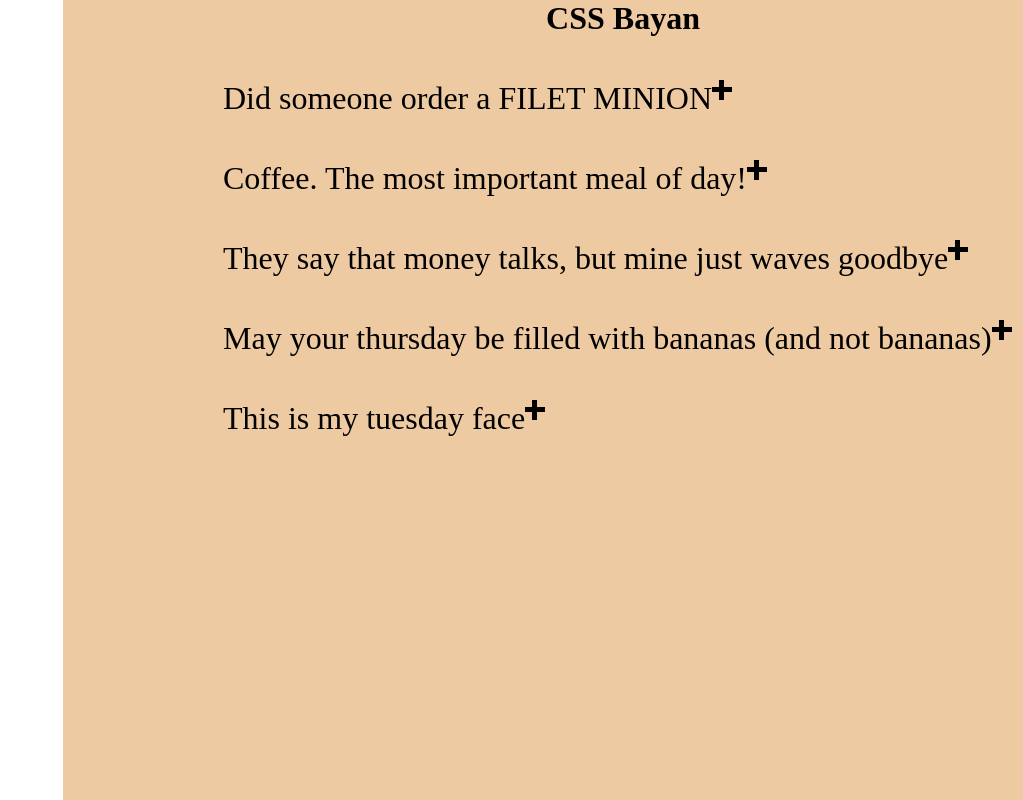
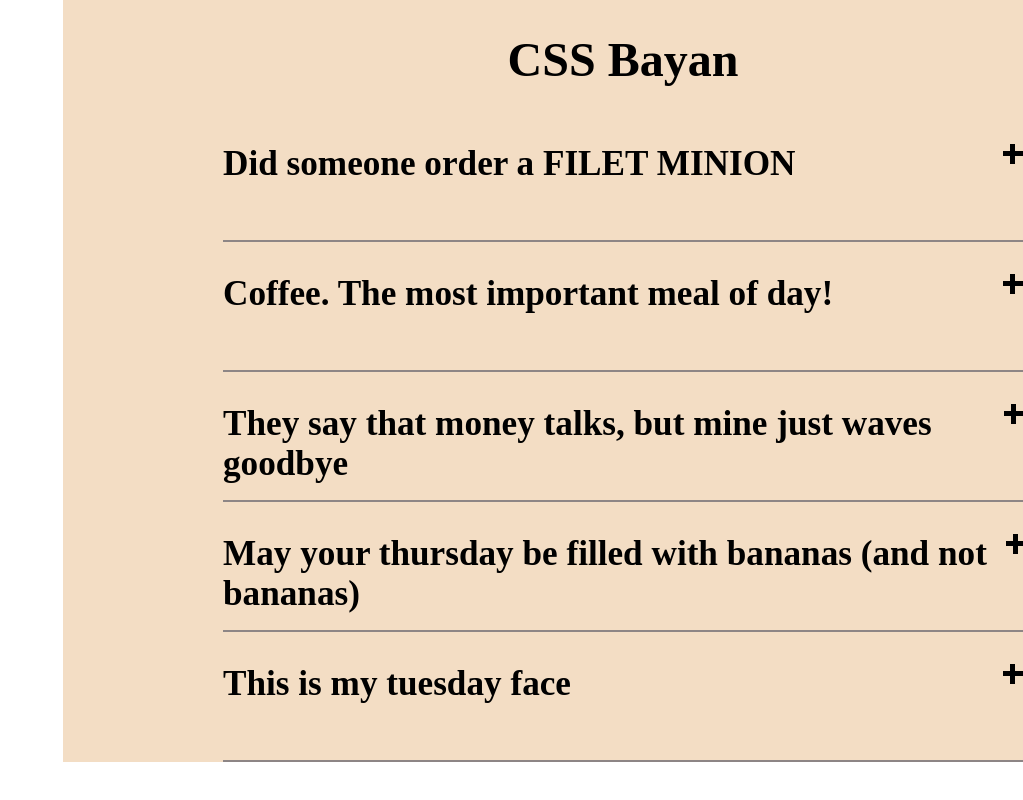
Before and after one commit to AlexandraChazova/cssBayan, a plain HTML site: page index.html in a window 1280 px wide. Shown: the top 800 px of the page, without its empty margins (257-1280 px from the left). Drawn offline with Linux system fonts and the light colour scheme.

Commit message:
feat: add style (Mon, Mar 12, 2023 18:11:24 PM)

```diff
--- a/index.css
+++ b/index.css
@@ -3,17 +3,20 @@
 	margin: 0px;
 	border: none;
 }
+html {
+	font-size: 1em;
+}
 .body {
-	background-color: #eecaa3;
+	background-color: #f3ddc4;
 	width: 70rem;
-	height: 100%;
 	margin: 0 20rem;
 
 }
 .header {
 	text-align:center;
-	background-color: #eecaa3;
+	background-color: #f3ddc4;
 	height: 5rem;
+	padding-top: 2rem;
 }
 main {
 	display: flex;
@@ -22,13 +25,19 @@ main {
 }
 h1 {
 	color: black;
+	font-size: 3rem;
 }
 
 p {
-	font-size: 2rem;
+	font-size: 2.2rem;
+	font-weight: bolder;
+	font-style: normal;
 }
 .text {
 	height: 5rem;
+	width: 50rem;
+	display: flex;
+	justify-content: space-between;
 }
 
 .section:hover img {
@@ -41,9 +50,17 @@ p {
 
 .section {
 	width: 50rem;
+	border-bottom: solid 2px;
+	Border-color: #8d8585;
+	padding-top: 2rem;
+	padding-bottom: 1rem;
+	display: flex;
+	flex-direction: column;
+	align-items: center;
 }
 .text {
 	display: flex;
+
 }
 
 .wrapper {
```
